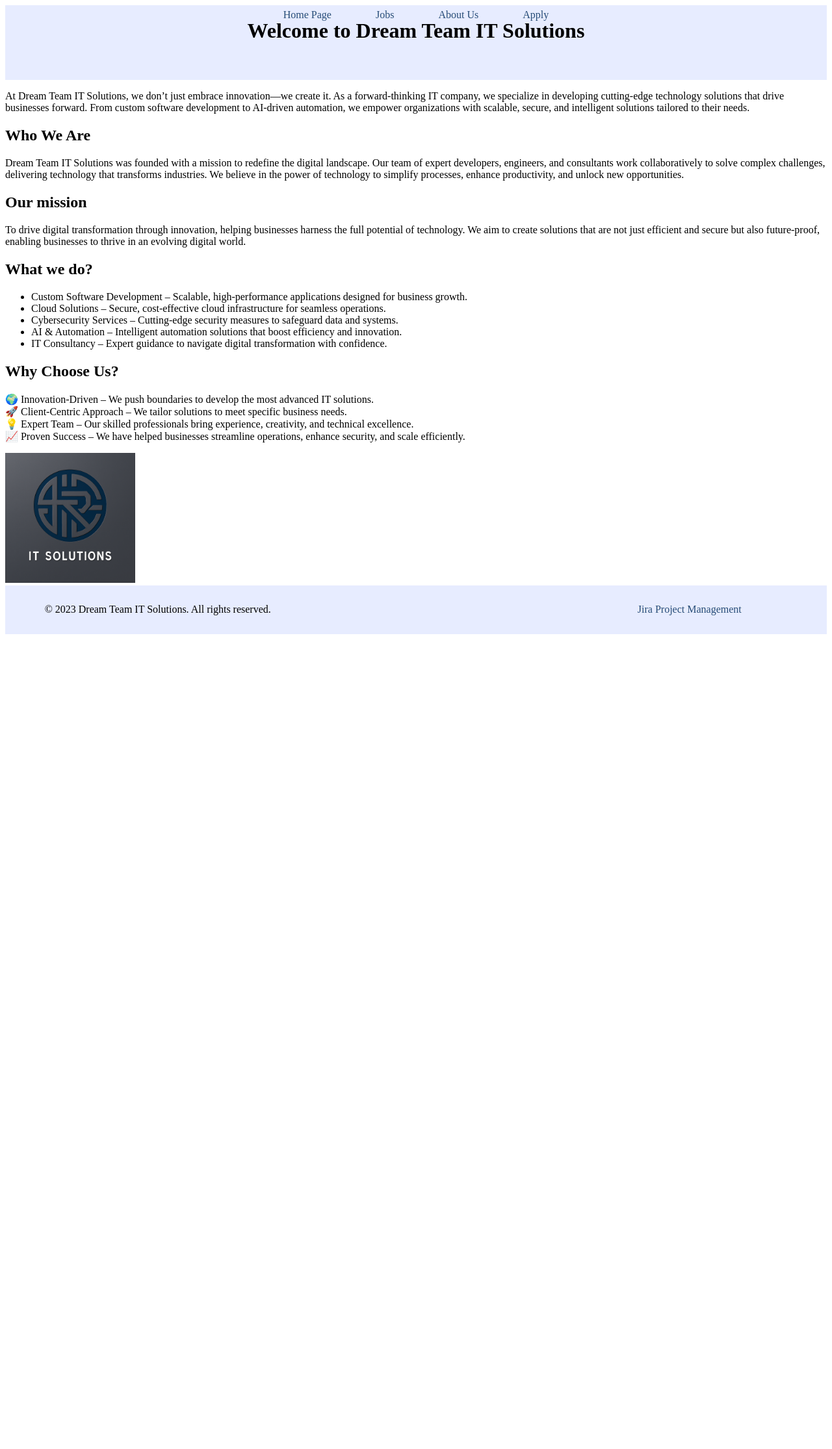
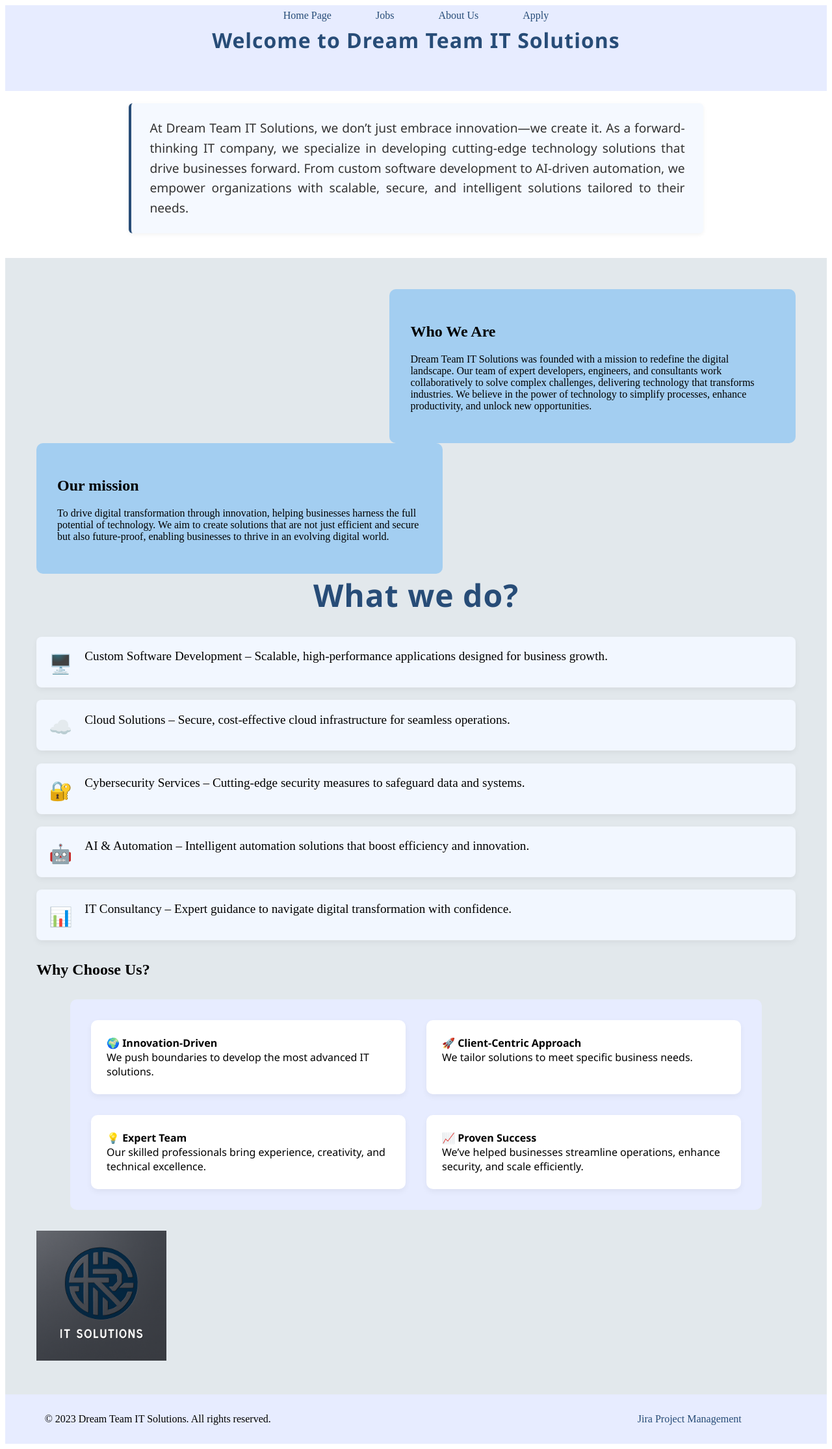
Before and after one commit to Remy-Amor/dream_team_COS10026_project, a PHP site: page / in a window 1280 px wide. Shown: the whole page at 65% size. Before the commit the page ends 976 px from the top, so only its background shows below. Run offline with PHP 8.4, Linux system fonts and the light colour scheme.

Commit message:
12/4 final commit

```diff
--- a/project1/index.html
+++ b/project1/index.html
@@ -14,7 +14,7 @@
      <header>
           <div class="grid_header">
                <div class="header_heading">
-                    <h1>Welcome to Dream Team IT Solutions</h1>
+                    <h1 id="header_heading_font">Welcome to Dream Team IT Solutions</h1>
                </div>
                <div class="header_navbar">
                     <nav>
@@ -31,33 +31,41 @@
 
           <p>At Dream Team IT Solutions, we don’t just embrace innovation—we create it. As a forward-thinking IT company, we specialize in developing cutting-edge technology solutions that drive businesses forward. From custom software development to AI-driven automation, we empower organizations with scalable, secure, and intelligent solutions tailored to their needs.</p>
 
-          <h2>Who We Are</h2>
-          <p>Dream Team IT Solutions was founded with a mission to redefine the digital landscape. Our team of expert developers, engineers, and consultants work collaboratively to solve complex challenges, delivering technology that transforms industries. We believe in the power of technology to simplify processes, enhance productivity, and unlock new opportunities.</p>
+          <!-- Use of Chatgpt - How can I use div to float these two sections-->
+         <div id="about-sections">
+               <div id="who_we_are">
+                    <h2>Who We Are</h2>
+                    <p>Dream Team IT Solutions was founded with a mission to redefine the digital landscape. Our team of expert developers, engineers, and consultants work collaboratively to solve complex challenges, delivering technology that transforms industries. We believe in the power of technology to simplify processes, enhance productivity, and unlock new opportunities.</p>
+               </div>
+               <div id="mission">
+                    <h2>Our mission</h2>
+                    <p>To drive digital transformation through innovation, helping businesses harness the full potential of technology. We aim to create solutions that are not just efficient and secure but also future-proof, enabling businesses to thrive in an evolving digital world.</p>
+               </div>
 
-          <h2>Our mission</h2>
-          <p>To drive digital transformation through innovation, helping businesses harness the full potential of technology. We aim to create solutions that are not just efficient and secure but also future-proof, enabling businesses to thrive in an evolving digital world.</p>
+               <br>
+               <h1 id="heading_toclear">What we do? </h1>
 
-          <h2>What we do? </h2>
+               <ul class="services-list">
+                    <li><span>🖥️</span> Custom Software Development – Scalable, high-performance applications designed for business growth.</li>
+                    <li><span>☁️</span> Cloud Solutions – Secure, cost-effective cloud infrastructure for seamless operations.</li>
+                    <li><span>🔐</span> Cybersecurity Services – Cutting-edge security measures to safeguard data and systems.</li>
+                    <li><span>🤖</span> AI & Automation – Intelligent automation solutions that boost efficiency and innovation.</li>
+                    <li><span>📊</span> IT Consultancy – Expert guidance to navigate digital transformation with confidence.</li>
+               </ul>
 
-          <ul>
-               <li>Custom Software Development – Scalable, high-performance applications designed for business growth.</li>
-               <li>Cloud Solutions – Secure, cost-effective cloud infrastructure for seamless operations.</li>
-               <li>Cybersecurity Services – Cutting-edge security measures to safeguard data and systems.</li>
-               <li>AI & Automation – Intelligent automation solutions that boost efficiency and innovation.</li>
-               <li>IT Consultancy – Expert guidance to navigate digital transformation with confidence.</li>
-          </ul>
+               <h2>Why Choose Us? </h2>
 
-          <h2>Why Choose Us? </h2>
-          <p>
-               🌍 Innovation-Driven – We push boundaries to develop the most advanced IT solutions. <br>
-               🚀 Client-Centric Approach – We tailor solutions to meet specific business needs. <br>
-               💡 Expert Team – Our skilled professionals bring experience, creativity, and technical excellence. <br>
-               📈 Proven Success – We have helped businesses streamline operations, enhance security, and scale efficiently. <br>
+               <div class="value-grid">
 
-          </p>
+                    <div>🌍 <strong>Innovation-Driven</strong><br>We push boundaries to develop the most advanced IT solutions.</div>
+                    <div>🚀 <strong>Client-Centric Approach</strong><br>We tailor solutions to meet specific business needs.</div>
+                    <div>💡 <strong>Expert Team</strong><br>Our skilled professionals bring experience, creativity, and technical excellence.</div>
+                    <div>📈 <strong>Proven Success</strong><br>We’ve helped businesses streamline operations, enhance security, and scale efficiently.</div>
+               </div>
 
-          <img src="styles/images/logo.png" alt="Company Logo" style="width: 200px; height: auto;"/>
 
+               <img src="styles/images/logo.png" alt="Company Logo" style="width: 200px; height: auto;"/>
+          </div>
      </main>
 
      <footer>
--- a/project1/styles/styles.css
+++ b/project1/styles/styles.css
@@ -43,8 +43,134 @@ header a:hover {
     padding-bottom: 1.1em;
 }
 
+/* Styling mission and who we are sections */
 
-/* Styles for footer Remy*/
+#about-sections {
+    position: relative;
+    background-color: #e2e8ec;
+    padding: 3em;
+    overflow: hidden;
+}
+
+
+/* Float sections */
+#mission {
+    background-color: #A3CEF1;
+    padding: 2em;
+    float: left;
+    width: 48%;
+    margin-right: 4%;
+    border-radius: 10px;
+}
+
+#who_we_are {
+    background-color: #A3CEF1;
+    padding: 2em;
+    float: right;
+    width: 48%;
+    margin-left: 4%;
+    border-radius: 10px;
+}
+
+/* First Paragraph */
+
+/* Use of Chatgpt - how can I target only the first paragraph in main parent */
+main > p:first-of-type {
+    font-size: 1.2em;
+    margin: 1em auto 2em auto;
+    line-height: 1.6em;
+    max-width: 75ch;
+    text-align: justify;
+    color: #333;
+    background-color: #f5f9ff;
+    padding: 1.2em 1.5em;
+    border-left: 4px solid #274C77;
+    border-radius: 6px;
+    font-family: 'Segoe UI', sans-serif;
+    box-shadow: 0 2px 6px rgba(0, 0, 0, 0.05);
+}
+
+main > p:first-of-type:hover {
+    background: linear-gradient(145deg, #e7ecff, #dbe9f5);
+    transform: scale(1.01);
+}
+
+/* Servises List Styling */
+#heading_toclear{
+    clear: both;
+}
+.services-list {
+    clear: both;
+    list-style: none;
+    padding: 0;
+    margin: 2em 0;
+}
+
+.services-list li {
+    font-size: 1.2em;
+    margin-bottom: 1em;
+    padding: 1em;
+    background-color: #f2f7ff;
+    border-radius: 8px;
+    display: flex;
+    align-items: flex-start;
+    gap: 1em;
+    box-shadow: 0 4px 10px rgba(0, 0, 0, 0.05);
+}
+
+.services-list li span {
+    font-size: 1.5em;
+    margin-top: 0.2em;
+}
+
+h1{
+    font-size: 3em; /* Makes it big */
+    font-family: 'Segoe UI', Tahoma, Geneva, Verdana, sans-serif; /* Clean modern font */
+    color: #274C77; /* Deep blue to match your palette */
+    text-align: center;
+    margin-top: 1em;
+    letter-spacing: 1px; /* Slight spacing for style */
+    font-weight: bold;
+}
+
+#header_heading_font {
+    font-size: 2em;
+    font-family: 'Segoe UI', Tahoma, Geneva, Verdana, sans-serif;
+    color: #274C77;
+    text-align: center;
+    margin-top: 1em;
+    letter-spacing: 1px;
+    font-weight: bold;
+}
+
+.value-grid {
+    display: grid;
+    grid-template-columns: repeat(2, 1fr); /* Change to 4 for 4x1 or 4x2 etc. */
+    gap: 2em;
+    padding: 2em;
+    background-color: #E7ECFF;
+    border-radius: 10px;
+    margin: 2em auto;
+    max-width: 1000px;
+    text-align: left;
+    font-family: 'Segoe UI', Tahoma, Geneva, Verdana, sans-serif;
+}
+
+.value-grid div {
+    background-color: #fff;
+    padding: 1.5em;
+    border-radius: 10px;
+    box-shadow: 0 4px 10px rgba(0, 0, 0, 0.05);
+    transition: transform 0.3s ease;
+}
+
+.value-grid div:hover {
+    transform: translateY(-5px);
+    box-shadow: 0 6px 15px rgba(0, 0, 0, 0.1);
+}
+
+
+/* Styles for footer - Remy*/
 
 footer {
     background-color: #E7ECFF;
```
Also changed, not shown: project1/styles/images/mission.jpeg (added), project1/styles/images/whoweare.avif (added), project1/styles/images/whoweare.jpg (added).
